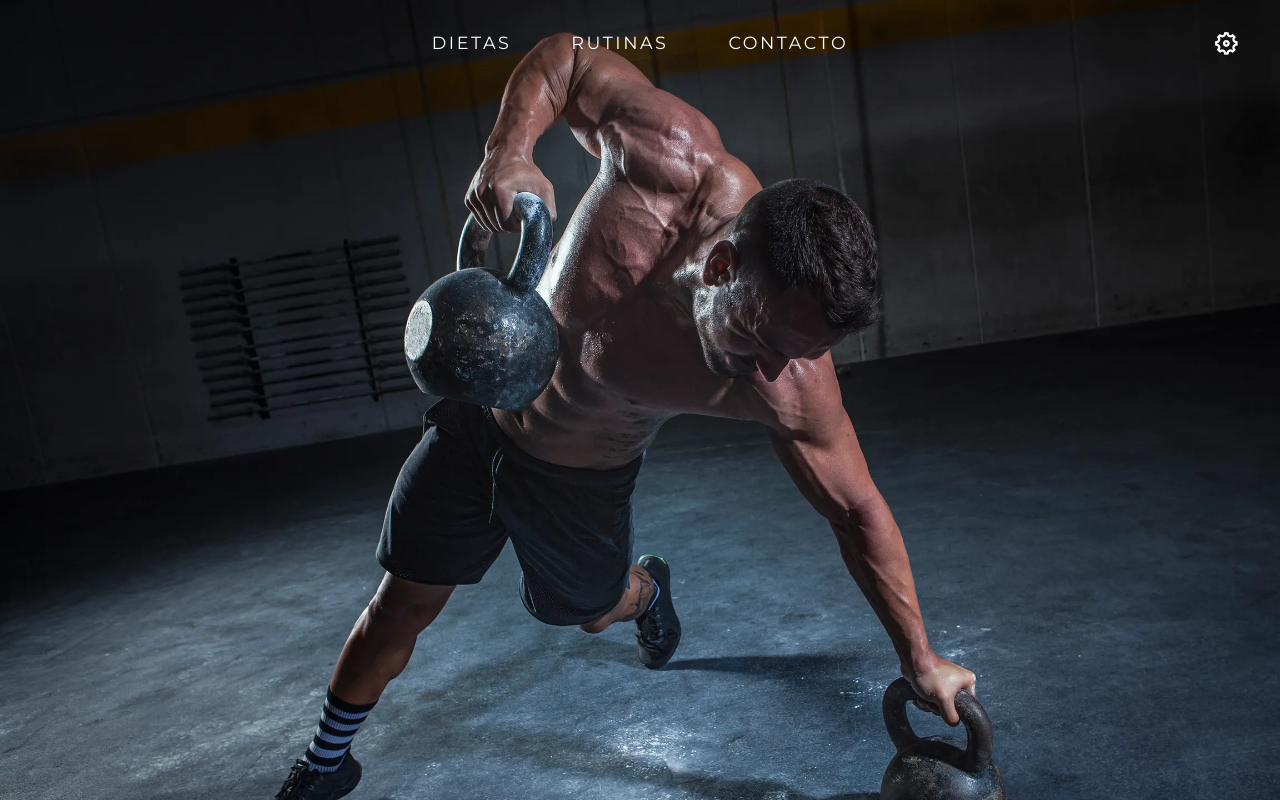
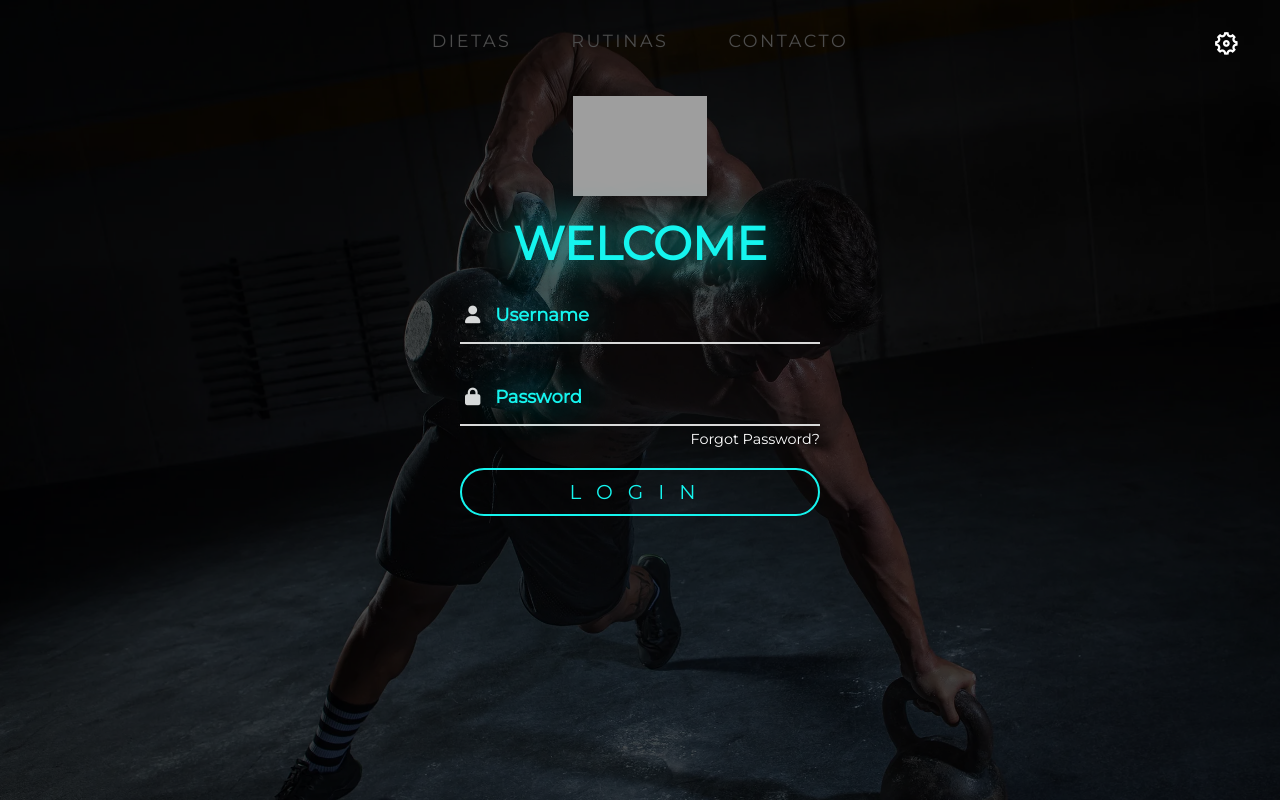
Before and after one commit to Tintaa307/proyecto, a React (Vite) app: page /login in a window 1280 px wide. Built offline with nearby package versions, Linux system fonts and the light colour scheme; grey boxes are pictures that could not be loaded; a web font is replaced by a local one.

Commit message:
start login

```diff
--- a/src/App.jsx
+++ b/src/App.jsx
@@ -1,4 +1,4 @@
-import { useContext, useState } from "react"
+import { useContext, useState, useEffect } from "react"
 import reactLogo from "./assets/react.svg"
 import "./App.css"
 import Nav from "./components/nav/Nav"
@@ -9,10 +9,10 @@ import Login from "./components/login/Login"
 
 function App() {
   const { color } = useContext(ThemeContext)
-  const [toggleAppear, setToggleAppear] = useState("")
+  const [toggleAppear, setToggleAppear] = useState("appear")
 
   const handleAppear = () => {
-    setToggleAppear(toggleAppear === "" ? "disappear" : "")
+    setToggleAppear(toggleAppear === "appear" ? "disappear" : "appear")
   }
 
   return (
--- a/src/components/home/Home.jsx
+++ b/src/components/home/Home.jsx
@@ -63,18 +63,14 @@ const Home = ({ handleAppear }) => {
             <span className="typing"> {text}</span>
           </p>
           <div className="container-buttons">
-            <Link to={"/login"} className="link">
-              <motion.button onClick={handleAppear} className="btn1">
-                <a className="button" href="#">
-                  <span>LOG IN</span> <i></i>
-                </a>
-              </motion.button>
-            </Link>
-            <motion.button className="btn2">
-              <a className="button" href="#">
+            <Link to={"/login"}>
+              <a onClick={handleAppear} className="btn2" href="#">
                 <span>LOG IN</span> <i></i>
               </a>
-            </motion.button>
+            </Link>
+            <a className="btn2" href="#">
+              <span>Comenzar</span> <i></i>
+            </a>
           </div>
         </div>
         <motion.div className="container-img"></motion.div>
--- a/src/components/home/home.css
+++ b/src/components/home/home.css
@@ -57,81 +57,51 @@
 .container-main .container-home-content .container-title .container-buttons {
   position: absolute;
   top: 240px;
-  left: 0px;
+  left: -0px;
+  font-family: var(--montserrat-font);
 }
 
-.container-main
-  .container-home-content
-  .container-title
-  .container-buttons
-  button.btn1
-  a {
+a.btn2 {
   position: relative;
   background: #fff;
   color: #fff;
   text-decoration: none;
   text-transform: uppercase;
-  font-size: 1.5em;
+  font-size: calc(var(--default-size) + 0.1rem);
   letter-spacing: 0.1em;
   font-weight: 400;
   padding: 10px 30px;
   transition: 0.5s;
+  display: inline-flex;
+  justify-content: center;
 }
 
-.container-main
-  .container-home-content
-  .container-title
-  .container-buttons
-  button.btn1
-  a:hover {
-  background: #4ee;
-  color: #4ee;
+a.btn2:hover {
+  background: var(--color-main);
+  color: var(--color-main);
   letter-spacing: 0.25em;
-  box-shadow: 0 0 35px #4ee;
+  box-shadow: 0 0 35px var(--color-main);
 }
 
-.container-main
-  .container-home-content
-  .container-title
-  .container-buttons
-  button.btn1
-  a
-  span {
-  position: relative;
-  z-index: 1;
-}
-
-.container-main
-  .container-home-content
-  .container-title
-  .container-buttons
-  button.btn1
-  a::before {
+a.btn2::before {
   content: "";
   position: absolute;
   inset: 2px;
   background: #27282c;
 }
 
-.container-main
-  .container-home-content
-  .container-title
-  .container-buttons
-  button.btn1
-  a
-  i {
+a.btn2 span {
+  position: relative;
+  z-index: 1;
+}
+
+a.btn2 i {
   position: absolute;
   inset: 0;
   display: block;
 }
 
-.container-main
-  .container-home-content
-  .container-title
-  .container-buttons
-  button.btn1
-  a
-  i::before {
+a.btn2 i::before {
   content: "";
   position: absolute;
   top: 0;
@@ -143,24 +113,12 @@
   transition: 0.5s;
 }
 
-.container-main
-  .container-home-content
-  .container-title
-  .container-buttons
-  button.btn1
-  a:hover
-  i::after {
+a.btn2:hover i::before {
   width: 20px;
-  left: 80%;
+  left: 20%;
 }
 
-.container-main
-  .container-home-content
-  .container-title
-  .container-buttons
-  button.btn1
-  a
-  i::after {
+a.btn2 i::after {
   content: "";
   position: absolute;
   bottom: -1px;
@@ -172,84 +130,13 @@
   transition: 0.5s;
 }
 
-.container-main
-  .container-home-content
-  .container-title
-  .container-buttons
-  button.btn1
-  a:hover
-  i::before {
+a.btn2:hover i::after {
   width: 20px;
-  left: 20%;
+  left: 80%;
 }
 
-.container-main
-  .container-home-content
-  .container-title
-  .container-buttons
-  button
-  span {
-  position: relative;
-  z-index: 2;
-}
-
-.container-main
-  .container-home-content
-  .container-title
-  .container-buttons
-  button.btn1 {
-  margin-left: -50px;
-}
-
-.container-main
-  .container-home-content
-  .container-title
-  .container-buttons
-  button.btn1
-  div {
-  top: 0;
-  border-radius: 5px;
-  position: absolute;
-  width: 100%;
-  height: 100%;
-  background-color: var(--color-main);
-  clip-path: circle(0% at top left);
-  transition: clip-path 0.4s;
-}
-
-.container-main
-  .container-home-content
-  .container-title
-  .container-buttons
-  button.btn1:hover
-  div {
-  clip-path: circle(150% at top left);
-}
-
-.container-main
-  .container-home-content
-  .container-title
-  .container-buttons
-  button.btn2
-  div {
-  top: 0;
-  border-radius: 5px;
-  position: absolute;
-  width: 100%;
-  height: 100%;
-  background-color: var(--color-main);
-  z-index: 1;
-  clip-path: circle(0% at top left);
-  transition: clip-path 0.4s;
-}
-
-.container-main
-  .container-home-content
-  .container-title
-  .container-buttons
-  button.btn2:hover
-  div {
-  clip-path: circle(150% at top left);
+a.btn2:nth-child(2) {
+  margin-left: 40px;
 }
 
 @keyframes appear {
--- a/src/components/login/Login.jsx
+++ b/src/components/login/Login.jsx
@@ -4,7 +4,38 @@ import "./login.css"
 const Login = () => {
   return (
     <div className="container-login">
-      <div className="container-info-login"></div>
+      <div className="container-info-login">
+        <div className="container">
+          <div className="content">
+            <form action="index.html">
+              <img src="img/hombre.svg" alt="" />
+              <h2 className="title">Welcome</h2>
+
+              <div className="input-div one ">
+                <div className="i">
+                  <i className="fa fa-user"></i>
+                </div>
+                <div className="div">
+                  <h5>Username</h5>
+                  <input type="text" class="input" />
+                </div>
+              </div>
+
+              <div className="input-div pass">
+                <div className="i">
+                  <i class="fa fa-lock"></i>
+                </div>
+                <div className="div">
+                  <h5>Password</h5>
+                  <input type="password" className="input" />
+                </div>
+              </div>
+              <a href="#">Forgot Password?</a>
+              <div className="boton-neon">Login</div>
+            </form>
+          </div>
+        </div>
+      </div>
     </div>
   )
 }
--- a/src/components/login/login.css
+++ b/src/components/login/login.css
@@ -0,0 +1,164 @@
+.container-login {
+  position: absolute;
+  z-index: 3;
+  top: 0;
+  left: 0;
+  width: 100%;
+  height: 100vh;
+  background-color: rgba(0, 0, 0, 0.7);
+  font-family: var(--montserrat-font);
+}
+
+.container {
+  width: 100vw;
+  height: 100vh;
+  padding: 6rem 2rem;
+}
+
+.content {
+  display: flex;
+  justify-content: center;
+  align-items: center;
+  text-align: center;
+}
+
+form {
+  width: 360px;
+}
+
+.content img {
+  height: 100px;
+}
+
+.content h2 {
+  margin: 15px 0;
+  color: #15f4ee;
+  text-transform: uppercase;
+  font-size: 2.9rem;
+  text-shadow: 0 0 40px #15f4ee;
+}
+
+.content .input-div {
+  position: relative;
+  display: grid;
+  grid-template-columns: 7% 93%;
+  margin: 25px 0;
+  padding: 5px 0;
+  border-bottom: 2px solid #d9d9d9;
+}
+
+.content .input-div.one {
+  margin-top: 0;
+}
+
+.i {
+  color: #d9d9d9;
+  display: flex;
+  justify-content: center;
+  align-items: center;
+}
+
+.i i {
+  transition: 0.3s;
+}
+
+.input-div div {
+  position: relative;
+  height: 45px;
+}
+
+.input-div div h5 {
+  position: absolute;
+  left: 10px;
+  top: 50%;
+  transform: translateY(-50%);
+  color: #15f4ee;
+  text-shadow: 0 0 40px #15f4ee;
+  font-size: 18px;
+  transition: 0.3s;
+}
+
+.input-div:before,
+.input-div:after {
+  content: "";
+  position: absolute;
+  bottom: -2px;
+  width: 0%;
+  height: 2px;
+  background-color: #15f4ee;
+  box-shadow: 0 5px 5px 0 inset, 0 0 10px 0 #15f4ee;
+  transition: 0.4s;
+}
+
+.input-div:before {
+  right: 50%;
+}
+.input-div:after {
+  left: 50%;
+}
+.input-div.focus:before,
+.input-div.focus:after {
+  width: 50%;
+}
+
+.input-div.focus > div > h5 {
+  top: -5px;
+  font-size: 15px;
+}
+
+.input-div.focus > .i > i {
+  color: #999;
+}
+
+.input-div div input {
+  position: absolute;
+  left: 0;
+  top: 0;
+  width: 100%;
+  height: 100%;
+  border: none;
+  outline: none;
+  background: none;
+  padding: 0.5rem 0.7rem;
+  font-size: 1.2rem;
+  color: #cdcfd6;
+}
+
+.input-div.pass {
+  margin-bottom: 4px;
+}
+
+a {
+  display: block;
+  text-align: right;
+  text-decoration: none;
+  color: #fff;
+  font-size: 0.9rem;
+  transition: 0.3s;
+  padding-bottom: 20px;
+}
+
+a:hover {
+  color: #15f4ee;
+}
+
+/* -------------BOTON.---------- */
+
+.boton-neon {
+  display: block;
+  text-align: center;
+  font-size: 20px;
+  padding: 10px;
+  color: #15f4ee;
+  font-weight: 400;
+  border: 2px solid;
+  text-transform: uppercase;
+  letter-spacing: 15px;
+  cursor: pointer;
+  border-radius: 100px;
+  transition: 1.5s;
+}
+
+.boton-neon:hover {
+  box-shadow: 0 5px 50px 0 inset, 0 5px 50px 0 #15f4ee;
+}
--- a/src/components/settings/Settings.jsx
+++ b/src/components/settings/Settings.jsx
@@ -29,6 +29,7 @@ const Settings = ({ isOpen }) => {
   const saveData = () => {
     localStorage.setItem("color", color)
   }
+
   return (
     <motion.div className={["container-settings", isOpen].join(" ")}>
       <div className="settings-content">
--- a/src/index.css
+++ b/src/index.css
@@ -53,7 +53,6 @@
   padding: 0%;
   margin: 0%;
   box-sizing: border-box;
-  transition: var(--transition);
 }
 
 html {
```
Also changed, not shown: src/assets/FondoHome.jpg (added).
